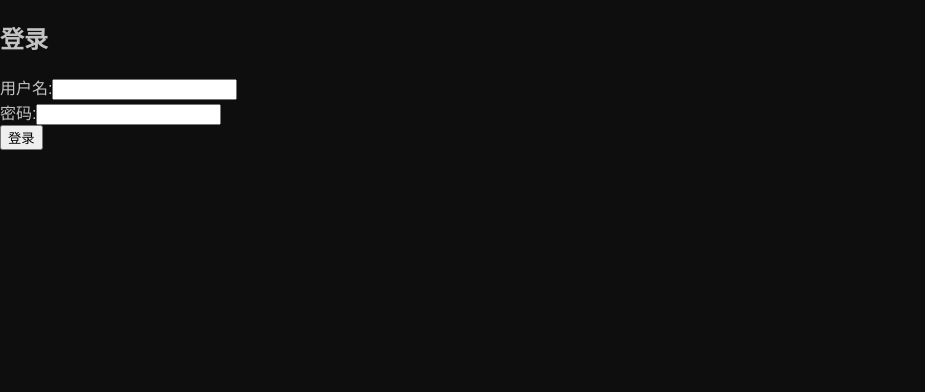
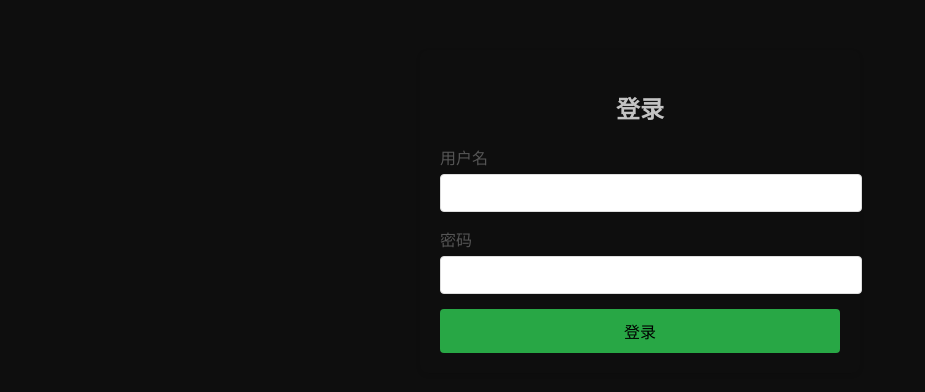
Before and after one commit to mirakoUms/mirako-blog-front, a Vue app: page /login in a window 1280 px wide. Shown: the top 392 px of the page, without its empty margins (0-925 px from the left). Built offline with nearby package versions, Linux system fonts and the light colour scheme.

Commit message:
basic style for admin

```diff
--- a/src/router/index.js
+++ b/src/router/index.js
@@ -28,6 +28,11 @@ const mainChildrenRoutes = [
     name: "Test",
     meta: { title: "Test" },
     component: () => import("@/views/TestPage.vue"),
+  },
+  {
+    path: "/error",
+    name: "Error",
+    component: () => import("@/views/ERROR.vue"),
   },
   {
     path: "/index",
@@ -78,7 +83,7 @@ const mainChildrenRoutes = [
     meta: { title: "Tags Detail" },
     component: () => import("@/components/TagDetail.vue"),
   },
-]
+];
 
 const routes = [
   {
@@ -101,11 +106,6 @@ const routes = [
     component: () => import("@/views/adminPages/admin/AdminLayout.vue"),
     redirect: "/admin/profile",
     children: adminChildrenRoutes,
-  },
-  {
-    path: "/error",
-    name: "Error",
-    component: () => import("@/views/ERROR.vue"),
   },
 ];
 
--- a/src/views/adminPages/admin/AdminLayout.vue
+++ b/src/views/adminPages/admin/AdminLayout.vue
@@ -19,3 +19,38 @@ import { useRoute } from "vue-router";
 const route = useRoute();
 const childRoutes = route.matched[0].children.filter(route => route.name !== "Edit");
 </script>
+
+<style scoped>
+.admin-layout {
+  font-family: Arial, sans-serif;
+  padding: 20px;
+}
+
+h1 {
+  font-size: 24px;
+  font-weight: bold;
+  margin-bottom: 16px;
+}
+
+nav {
+  border: 1px solid #ddd;
+  border-radius: 8px;
+  padding: 8px;
+}
+
+router-link {
+  text-decoration: none;
+  color: #333;
+}
+
+
+router-link.active-class {
+  font-weight: bold;
+}
+
+main {
+  border: 1px solid #ddd;
+  border-radius: 8px;
+  padding: 16px;
+}
+</style>
--- a/src/views/adminPages/loginPage.vue
+++ b/src/views/adminPages/loginPage.vue
@@ -2,15 +2,15 @@
   <div class="login-container">
     <h2>登录</h2>
     <form @submit.prevent="handleLogin">
-      <div>
-        <label for="username">用户名:</label>
-        <input type="text" id="username" v-model="username" required  autocomplete="username"/>
+      <div class="form-group">
+        <label for="username">用户名</label>
+        <input type="text" id="username" v-model="username" required autocomplete="username" />
       </div>
-      <div>
-        <label for="password">密码:</label>
-        <input type="password" id="password" v-model="password" required autocomplete="current-password"/>
+      <div class="form-group">
+        <label for="password">密码</label>
+        <input type="password" id="password" v-model="password" required autocomplete="current-password" />
       </div>
-      <button type="submit" :disabled="loading">
+      <button type="submit" :disabled="loading" class="login-button">
         {{ loading ? '登录中...' : '登录' }}
       </button>
       <p v-if="error" class="error-message">{{ error }}</p>
@@ -58,4 +58,59 @@ const handleLogin = async () => {
 }
 </script>
 
-<style scoped></style>
+<style scoped>
+.login-container {
+  max-width: 400px;
+  margin: 50px auto;
+  padding: 20px;
+  border-radius: 8px;
+  box-shadow: 0 2px 4px rgba(0, 0, 0, 0.1);
+}
+
+h2 {
+  text-align: center;
+}
+
+.form-group {
+  margin-bottom: 15px;
+}
+
+label {
+  display: block;
+  margin-bottom: 5px;
+  color: #555;
+}
+
+input {
+  width: 100%;
+  padding: 10px;
+  border: 1px solid #ddd;
+  border-radius: 4px;
+  font-size: 14px;
+}
+
+input:focus {
+  outline: none;
+}
+
+.login-button {
+  width: 100%;
+  padding: 10px;
+  background-color: #28a745;
+  border: none;
+  border-radius: 4px;
+  font-size: 16px;
+  cursor: pointer;
+  transition: background-color 0.3s ease;
+}
+
+.login-button:disabled {
+  cursor: not-allowed;
+}
+
+.error-message {
+  margin-top: 10px;
+  color: #d9534f;
+  text-align: center;
+}
+</style>
```
